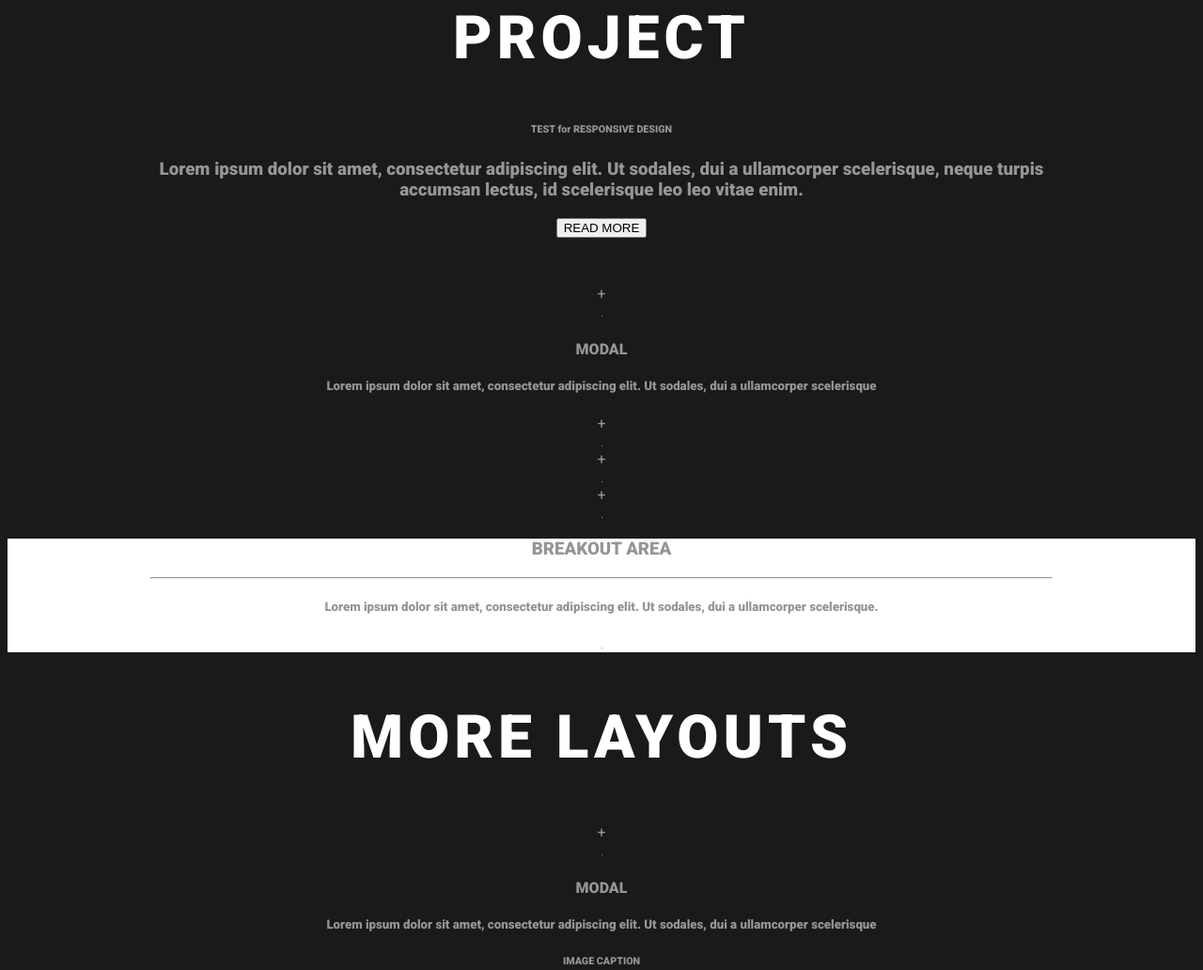
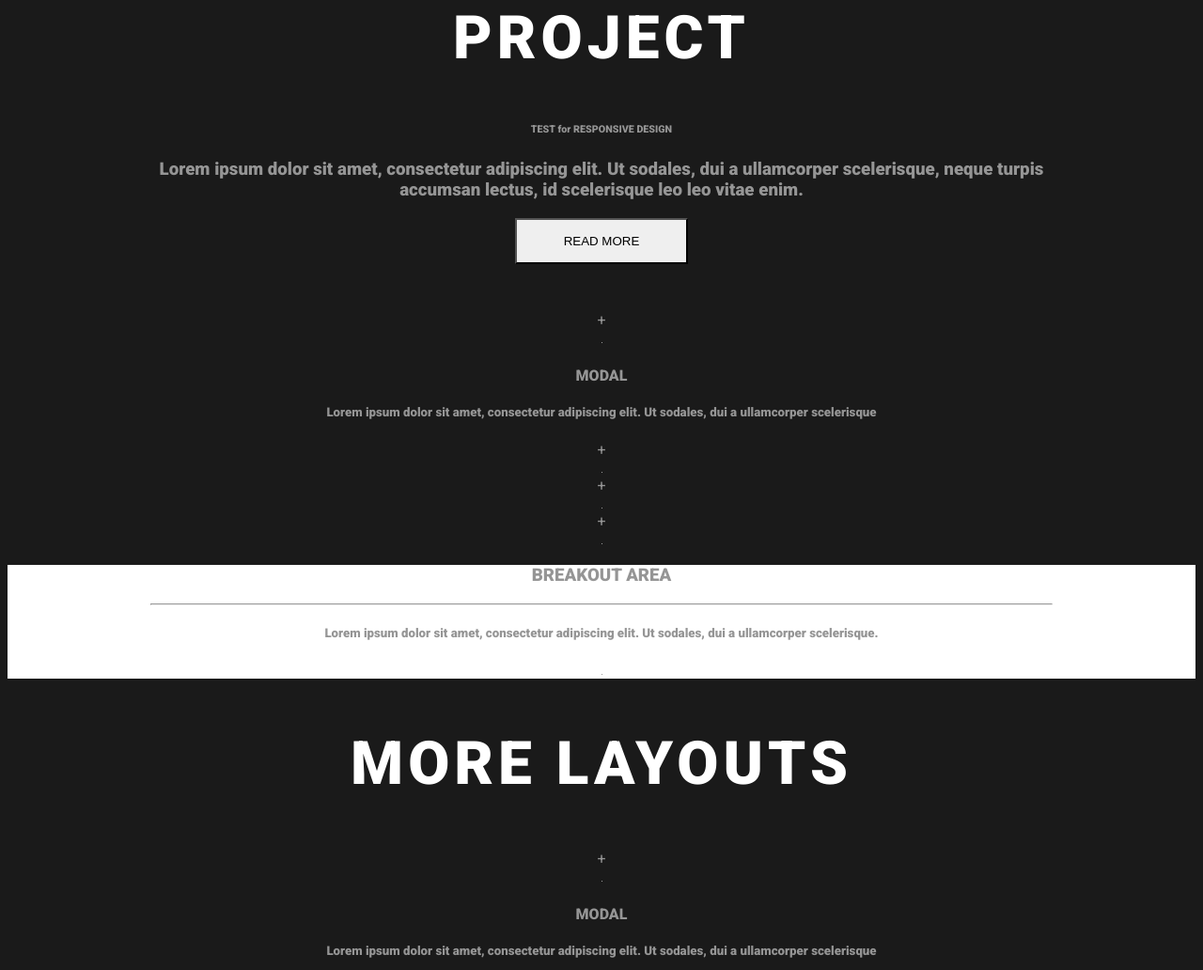
Before and after one commit to abuuzayr/amiculum, a website: page src/index.html in a window 1280 px wide. Shown: the part 1677-2709 px from the top of the page at 94% size. Drawn offline with nearby package versions, Linux system fonts and the light colour scheme; files that its build step writes are made by us from their sources; placeholder pictures from the web are drawn by us.

Commit message:
Add button styles

```diff
--- a/src/styles/styles.scss
+++ b/src/styles/styles.scss
@@ -80,3 +80,10 @@ nav {
         }
     }
 }
+
+// Button styles
+
+.btn {
+    border-radius: 0;
+    padding: 15px 50px;
+}
```
